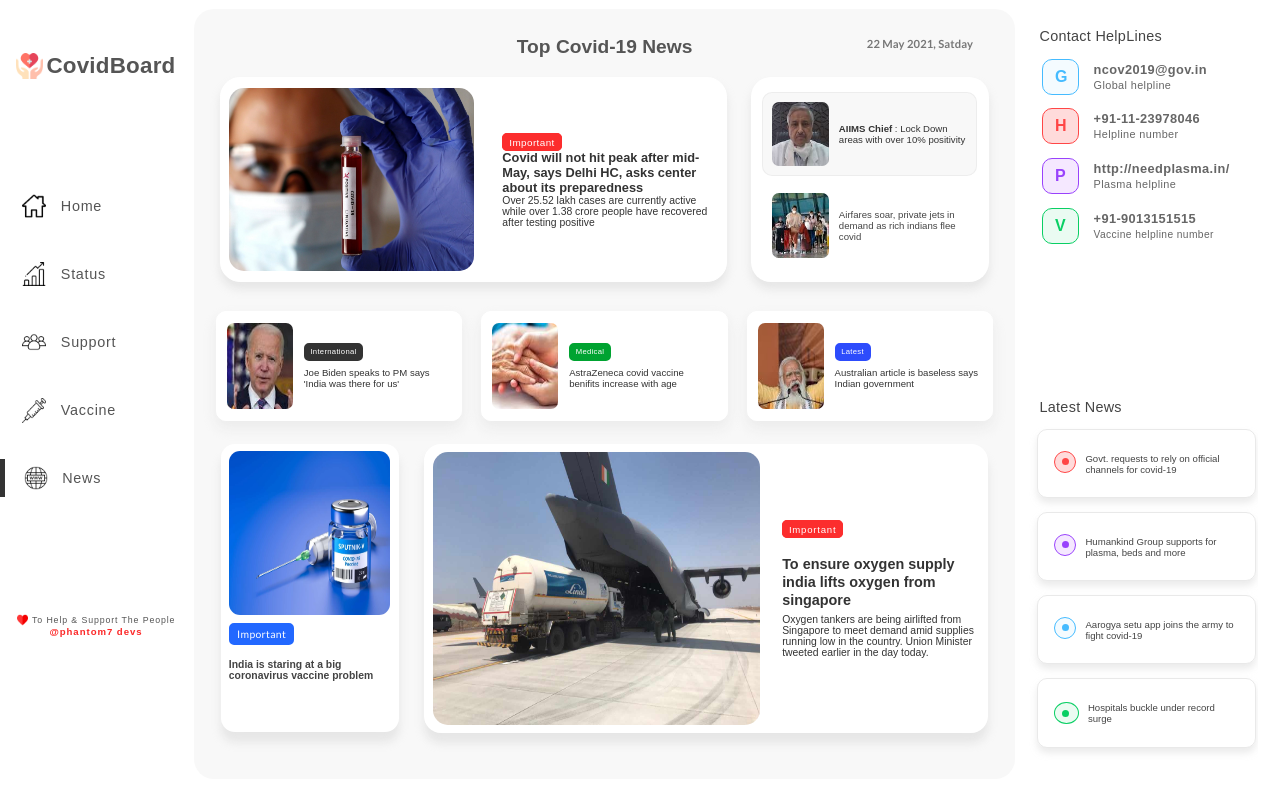
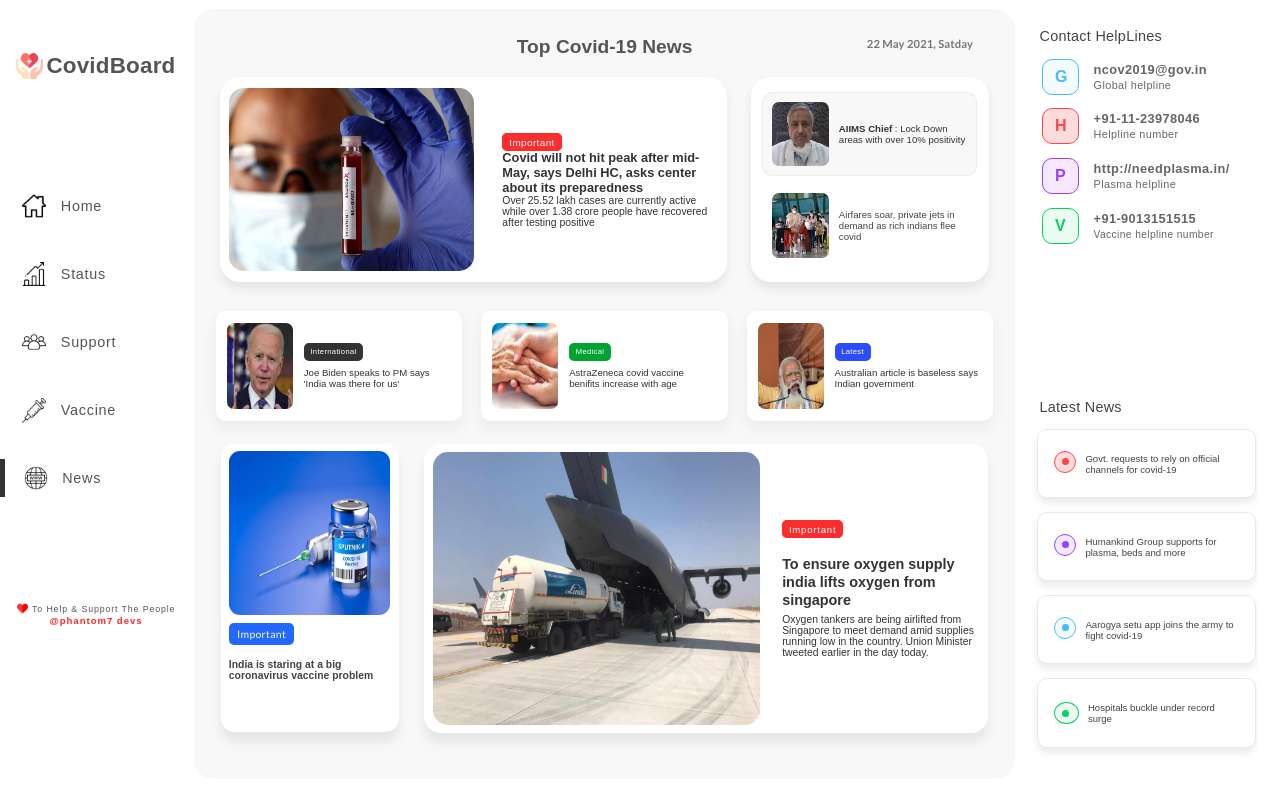
Before and after one commit to SanjeevYadavcr7/covid19Board, a React (Create React App) app in the folder frontend/: page /news in a window 1280 px wide. Shown: the top 790 px of the page. Built offline with nearby package versions, Linux system fonts and the light colour scheme; no server answers.

Commit message:
Update Dashboard.css

```diff
--- a/frontend/src/components/Dashboard.css
+++ b/frontend/src/components/Dashboard.css
@@ -581,7 +581,7 @@ font-size:0.8em;letter-spacing:0.04em;}
 .searchBox .statusTable{border-radius:10px;}
 
 /* Footer  */
-.footer_box2{width:100%;margin:42% auto;border:none;}
+.footer_box2{width:100%;margin:36% auto;border:none;}
 .footer_box2 .footers .footer_text{width:100%;font-size:0.55em;}
 
 }
```
